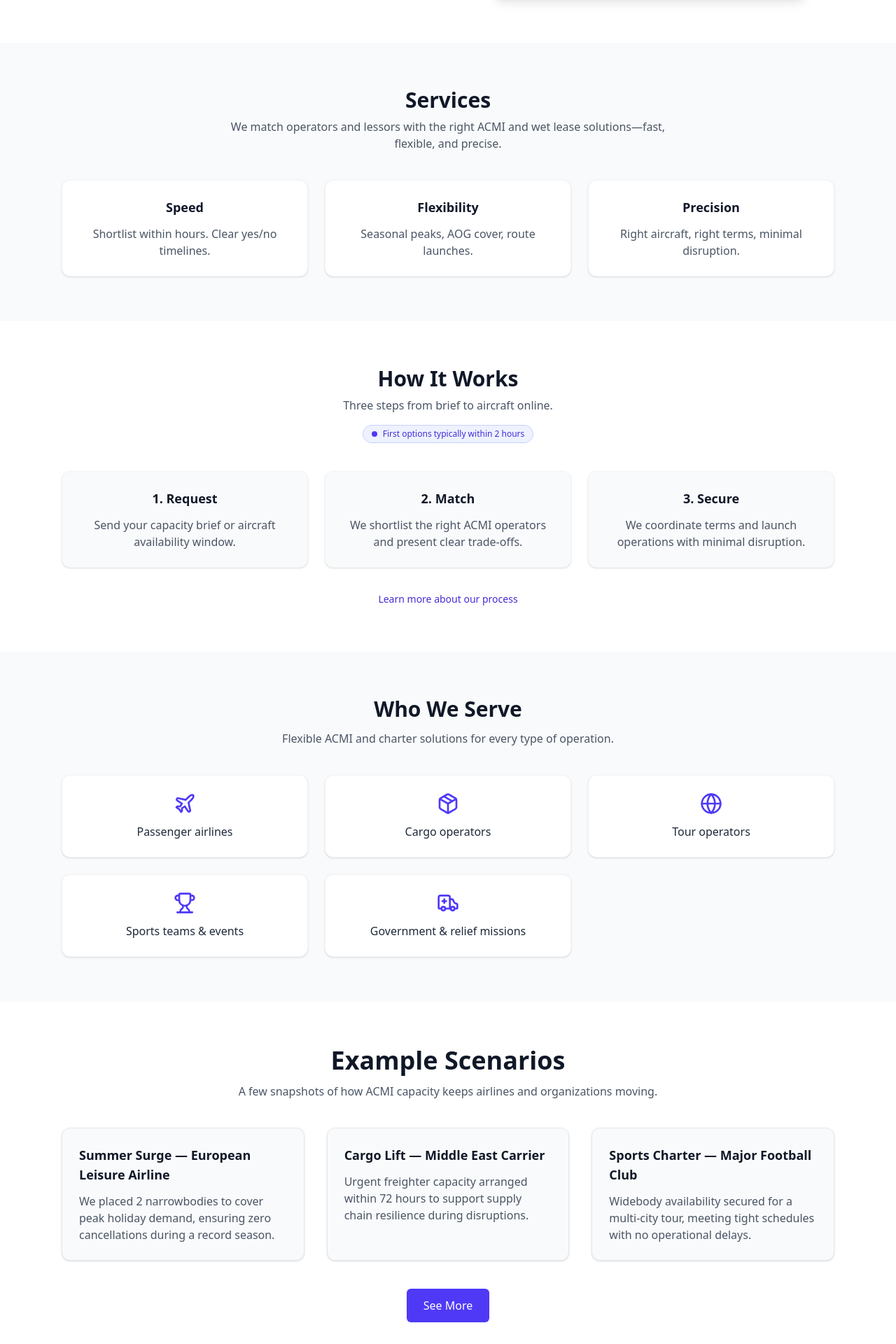
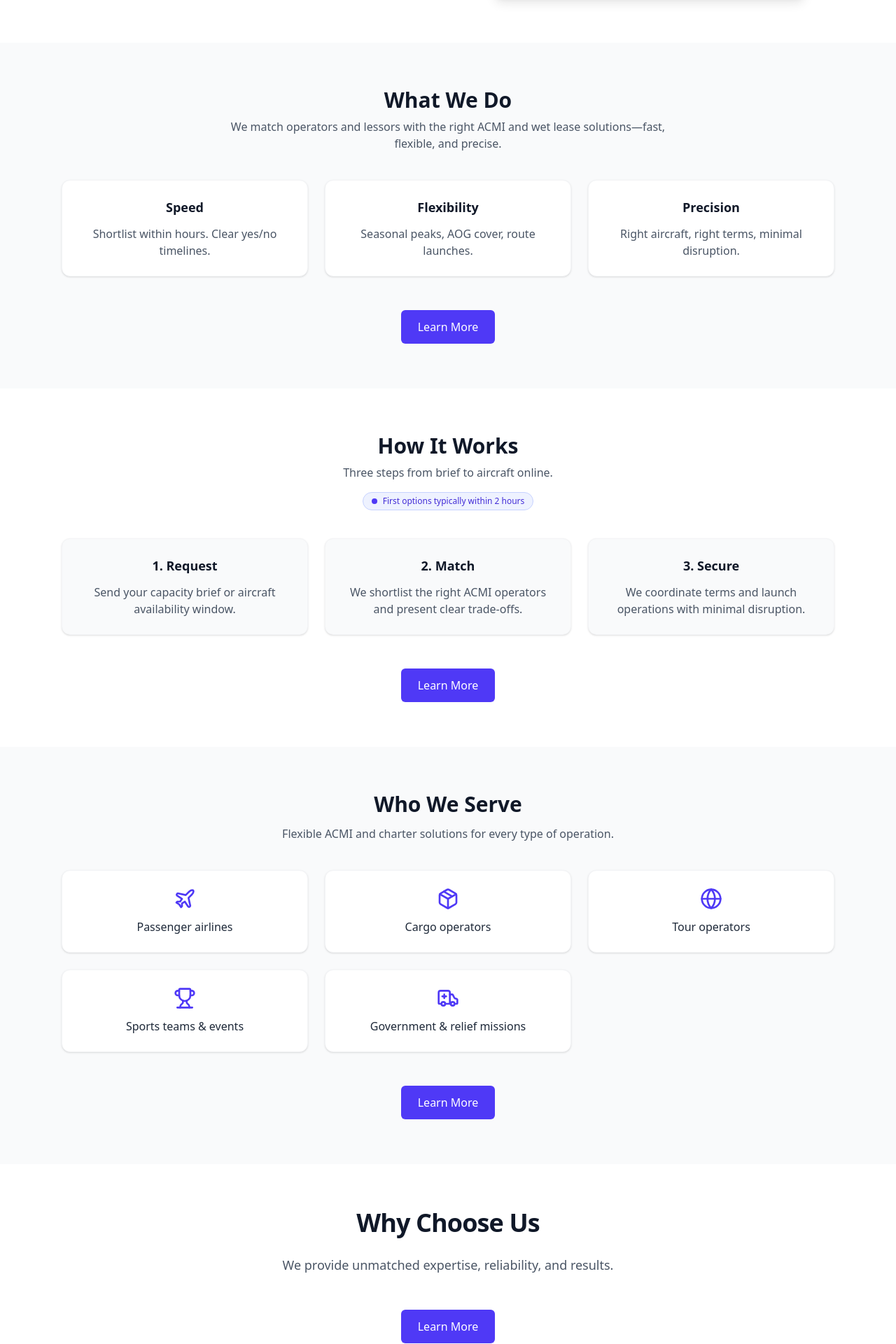
Before and after one commit to jve89/ACMI-Agency, a React (Vite) app in the folder client/: page / in a window 1280 px wide. Shown: the part 620-2540 px from the top of the page at 70% size. Built offline with nearby package versions, Linux system fonts and the light colour scheme.

Commit message:
Add Learn More buttons + standalone pages for WhatWeDo, HowItWorks, WhoWeServe, WhyChooseUs; reorder HomePage; align CaseStudies

```diff
--- a/client/src/App.tsx
+++ b/client/src/App.tsx
@@ -3,10 +3,16 @@ import { BrowserRouter, Routes, Route } from "react-router-dom";
 import Header from "./components/sections/Header";
 import Footer from "./components/sections/Footer";
 
-// Pages
+// Homepage + section detail pages
 import HomePage from "./components/pages/HomePage";
+import WhatWeDoPage from "./components/pages/WhatWeDoPage";
+import HowItWorksPage from "./components/pages/HowItWorksPage";
+import WhoWeServePage from "./components/pages/WhoWeServePage";
+import WhyChooseUsPage from "./components/pages/WhyChooseUsPage";
+
+// Other standalone pages
+import CasesPage from "./components/pages/CasesPage";
 import FAQPage from "./components/pages/FAQPage";
-import CasesPage from "./components/pages/CasesPage";
 import PrivacyPage from "./components/pages/PrivacyPage";
 import TermsPage from "./components/pages/TermsPage";
 import SuccessPage from "./components/pages/SuccessPage";
@@ -19,9 +25,18 @@ export default function App() {
         <Header />
         <main className="flex-1">
           <Routes>
+            {/* Homepage */}
             <Route path="/" element={<HomePage />} />
+
+            {/* Section detail pages */}
+            <Route path="/what-we-do" element={<WhatWeDoPage />} />
+            <Route path="/how-it-works" element={<HowItWorksPage />} />
+            <Route path="/who-we-serve" element={<WhoWeServePage />} />
+            <Route path="/why-choose-us" element={<WhyChooseUsPage />} />
+
+            {/* Other pages */}
+            <Route path="/cases" element={<CasesPage />} />
             <Route path="/faq" element={<FAQPage />} />
-            <Route path="/cases" element={<CasesPage />} />
             <Route path="/privacy" element={<PrivacyPage />} />
             <Route path="/terms" element={<TermsPage />} />
             <Route path="/success" element={<SuccessPage />} />
--- a/client/src/components/pages/HomePage.tsx
+++ b/client/src/components/pages/HomePage.tsx
@@ -4,11 +4,11 @@ import Hero from "../sections/Hero";
 import WhatWeDo from "../sections/WhatWeDo";
 import HowItWorks from "../sections/HowItWorks";
 import WhoWeServe from "../sections/WhoWeServe";
+import WhyChooseUs from "../sections/WhyChooseUs";
 import CaseStudies from "../sections/CaseStudies";
 import Metrics from "../sections/Metrics";
 import Creds from "../sections/Creds";
 import Contact from "../sections/Contact";
-import WhyChooseUs from "../sections/WhyChooseUs";
 
 export default function HomePage() {
   return (
@@ -29,16 +29,16 @@ export default function HomePage() {
         <WhoWeServe />
       </section>
 
+      <section id="why-choose-us">
+        <WhyChooseUs />
+      </section>
+
       <section id="case-studies">
         <CaseStudies />
       </section>
 
       <section id="metrics">
         <Metrics />
-      </section>
-
-      <section id="why-choose-us">
-        <WhyChooseUs />
       </section>
 
       <section id="creds">
--- /dev/null
+++ b/client/src/components/pages/HowItWorksPage.tsx
@@ -0,0 +1,16 @@
+// client/src/components/pages/HowItWorksPage.tsx
+
+export default function HowItWorksPage() {
+  return (
+    <main className="min-h-screen py-20 px-6 max-w-4xl mx-auto">
+      <h1 className="text-4xl font-bold text-gray-900 mb-6">How It Works</h1>
+      <p className="text-lg text-gray-700 mb-4">
+        This page expands on our process. Explain in more depth how requests are handled, how
+        operators are matched, and how contracts are finalized.
+      </p>
+      <p className="text-lg text-gray-700">
+        Placeholder content for now — extend with full workflow details later.
+      </p>
+    </main>
+  );
+}
--- /dev/null
+++ b/client/src/components/pages/WhatWeDoPage.tsx
@@ -0,0 +1,16 @@
+// client/src/components/pages/WhatWeDoPage.tsx
+
+export default function WhatWeDoPage() {
+  return (
+    <main className="min-h-screen py-20 px-6 max-w-4xl mx-auto">
+      <h1 className="text-4xl font-bold text-gray-900 mb-6">What We Do</h1>
+      <p className="text-lg text-gray-700 mb-4">
+        This page provides more detail about our services and capabilities. Expand this with
+        case studies, workflow details, or anything that doesn’t fit on the homepage section.
+      </p>
+      <p className="text-lg text-gray-700">
+        For now, this is placeholder content. Replace with full copy later.
+      </p>
+    </main>
+  );
+}
--- /dev/null
+++ b/client/src/components/pages/WhoWeServePage.tsx
@@ -0,0 +1,16 @@
+// client/src/components/pages/WhoWeServePage.tsx
+
+export default function WhoWeServePage() {
+  return (
+    <main className="min-h-screen py-20 px-6 max-w-4xl mx-auto">
+      <h1 className="text-4xl font-bold text-gray-900 mb-6">Who We Serve</h1>
+      <p className="text-lg text-gray-700 mb-4">
+        This page provides more detail about the different client groups we support with ACMI and
+        charter solutions.
+      </p>
+      <p className="text-lg text-gray-700">
+        Placeholder content for now — expand with real examples and case details later.
+      </p>
+    </main>
+  );
+}
--- /dev/null
+++ b/client/src/components/pages/WhyChooseUsPage.tsx
@@ -0,0 +1,15 @@
+// client/src/components/pages/WhyChooseUsPage.tsx
+
+export default function WhyChooseUsPage() {
+  return (
+    <main className="min-h-screen py-20 px-6 max-w-4xl mx-auto">
+      <h1 className="text-4xl font-bold text-gray-900 mb-6">Why Choose Us</h1>
+      <p className="text-lg text-gray-700 mb-4">
+        This page expands on our strengths — why clients trust us and how we consistently deliver.
+      </p>
+      <p className="text-lg text-gray-700">
+        Placeholder for now. Replace with real differentiators, testimonials, and proof points.
+      </p>
+    </main>
+  );
+}
--- a/client/src/components/sections/CaseStudies.tsx
+++ b/client/src/components/sections/CaseStudies.tsx
@@ -16,10 +16,10 @@ export default function CaseStudies() {
   ];
 
   return (
-    <section id="cases" className="py-16 bg-white">
+    <section id="case-studies" className="py-16 bg-white">
       <div className="max-w-6xl mx-auto px-6 text-center">
         <h2 className="text-3xl md:text-4xl font-bold text-gray-900">
-          Example Scenarios
+          Case Studies
         </h2>
         <p className="mt-3 text-gray-600 max-w-2xl mx-auto">
           A few snapshots of how ACMI capacity keeps airlines and organizations moving.
@@ -37,12 +37,13 @@ export default function CaseStudies() {
           ))}
         </div>
 
-        <div className="mt-10">
+        {/* Learn More button */}
+        <div className="mt-12">
           <a
             href="/cases"
             className="inline-flex items-center px-6 py-3 rounded-md bg-indigo-600 text-white font-medium hover:bg-indigo-700 transition-colors"
           >
-            See More
+            Learn More
           </a>
         </div>
       </div>
--- a/client/src/components/sections/HowItWorks.tsx
+++ b/client/src/components/sections/HowItWorks.tsx
@@ -39,12 +39,12 @@ export default function HowItWorks() {
         </div>
 
         {/* Learn more */}
-        <div className="mt-8 text-center">
+        <div className="mt-12 text-center">
           <Link
-            to="/why"
-            className="text-sm font-medium text-indigo-700 hover:underline"
+            to="/how-it-works"
+            className="inline-flex items-center px-6 py-3 rounded-md bg-indigo-600 text-white font-medium hover:bg-indigo-700 transition-colors"
           >
-            Learn more about our process
+            Learn More
           </Link>
         </div>
       </div>
--- a/client/src/components/sections/WhatWeDo.tsx
+++ b/client/src/components/sections/WhatWeDo.tsx
@@ -1,38 +1,29 @@
-// client/src/components/sections/Services.tsx
+// client/src/components/sections/WhatWeDo.tsx
 
-export default function Services() {
-  const services = [
-    {
-      title: "Speed",
-      text: "Shortlist within hours. Clear yes/no timelines.",
-    },
-    {
-      title: "Flexibility",
-      text: "Seasonal peaks, AOG cover, route launches.",
-    },
-    {
-      title: "Precision",
-      text: "Right aircraft, right terms, minimal disruption.",
-    },
+export default function WhatWeDo() {
+  const items = [
+    { title: "Speed", text: "Shortlist within hours. Clear yes/no timelines." },
+    { title: "Flexibility", text: "Seasonal peaks, AOG cover, route launches." },
+    { title: "Precision", text: "Right aircraft, right terms, minimal disruption." },
   ];
 
   return (
-    <section id="services" aria-labelledby="services-heading" className="py-16 bg-gray-50">
+    <section id="what-we-do" aria-labelledby="what-we-do-heading" className="py-16 bg-gray-50">
       <div className="max-w-6xl mx-auto px-6">
         {/* Heading */}
         <div className="flex flex-col items-center text-center">
-          <h2 id="services-heading" className="text-3xl font-bold text-gray-900">
-            Services
+          <h2 id="what-we-do-heading" className="text-3xl font-bold text-gray-900">
+            What We Do
           </h2>
           <p className="mt-2 max-w-2xl text-gray-600">
-            We match operators and lessors with the right ACMI and wet lease
-            solutions—fast, flexible, and precise.
+            We match operators and lessors with the right ACMI and wet lease solutions—fast,
+            flexible, and precise.
           </p>
         </div>
 
-        {/* Service cards */}
+        {/* Cards */}
         <div className="mt-10 grid gap-6 md:grid-cols-3">
-          {services.map(({ title, text }) => (
+          {items.map(({ title, text }) => (
             <div
               key={title}
               className="rounded-xl border border-gray-100 bg-white p-6 text-center shadow-sm transition hover:shadow-md"
@@ -42,6 +33,16 @@ export default function Services() {
             </div>
           ))}
         </div>
+
+        {/* Learn More button */}
+        <div className="mt-12 text-center">
+          <a
+            href="/what-we-do"
+            className="inline-flex items-center px-6 py-3 rounded-md bg-indigo-600 text-white font-medium hover:bg-indigo-700 transition-colors"
+          >
+            Learn More
+          </a>
+        </div>
       </div>
     </section>
   );
--- a/client/src/components/sections/WhoWeServe.tsx
+++ b/client/src/components/sections/WhoWeServe.tsx
@@ -1,7 +1,8 @@
-// client/src/components/sections/Sectors.tsx
+// client/src/components/sections/WhoWeServe.tsx
 import { Plane, Package, Globe, Trophy, Ambulance } from "lucide-react";
+import { Link } from "react-router-dom";
 
-export default function Sectors() {
+export default function WhoWeServe() {
   const sectors = [
     { name: "Passenger airlines", Icon: Plane },
     { name: "Cargo operators", Icon: Package },
@@ -11,7 +12,7 @@ export default function Sectors() {
   ];
 
   return (
-    <section id="sectors" className="py-16 bg-gray-50">
+    <section id="who-we-serve" className="py-16 bg-gray-50">
       <div className="mx-auto max-w-6xl px-6 text-center">
         <h2 className="text-3xl font-bold text-gray-900">Who We Serve</h2>
         <p className="mt-3 mx-auto max-w-2xl text-gray-600">
@@ -29,6 +30,16 @@ export default function Sectors() {
             </li>
           ))}
         </ul>
+
+        {/* Learn More button */}
+        <div className="mt-12 text-center">
+          <Link
+            to="/who-we-serve"
+            className="inline-flex items-center px-6 py-3 rounded-md bg-indigo-600 text-white font-medium hover:bg-indigo-700 transition-colors"
+          >
+            Learn More
+          </Link>
+        </div>
       </div>
     </section>
   );
--- a/client/src/components/sections/WhyChooseUs.tsx
+++ b/client/src/components/sections/WhyChooseUs.tsx
@@ -1,17 +1,30 @@
 // client/src/components/sections/WhyChooseUs.tsx
+import { Link } from "react-router-dom";
 
 export default function WhyChooseUs() {
   return (
-    <div className="py-16">
-      <div className="mx-auto max-w-4xl text-center">
-        <h2 className="text-3xl font-bold tracking-tight text-gray-900 sm:text-4xl">
+    <section id="why-choose-us" aria-labelledby="why-choose-us-heading" className="py-16 bg-white">
+      <div className="mx-auto max-w-4xl text-center px-6">
+        <h2
+          id="why-choose-us-heading"
+          className="text-3xl font-bold tracking-tight text-gray-900 sm:text-4xl"
+        >
           Why Choose Us
         </h2>
         <p className="mt-6 text-lg leading-8 text-gray-600">
-          {/* Placeholder content. Replace with real copy later. */}
           We provide unmatched expertise, reliability, and results.
         </p>
+
+        {/* Learn More button */}
+        <div className="mt-12">
+          <Link
+            to="/why-choose-us"
+            className="inline-flex items-center px-6 py-3 rounded-md bg-indigo-600 text-white font-medium hover:bg-indigo-700 transition-colors"
+          >
+            Learn More
+          </Link>
+        </div>
       </div>
-    </div>
+    </section>
   );
 }
```
